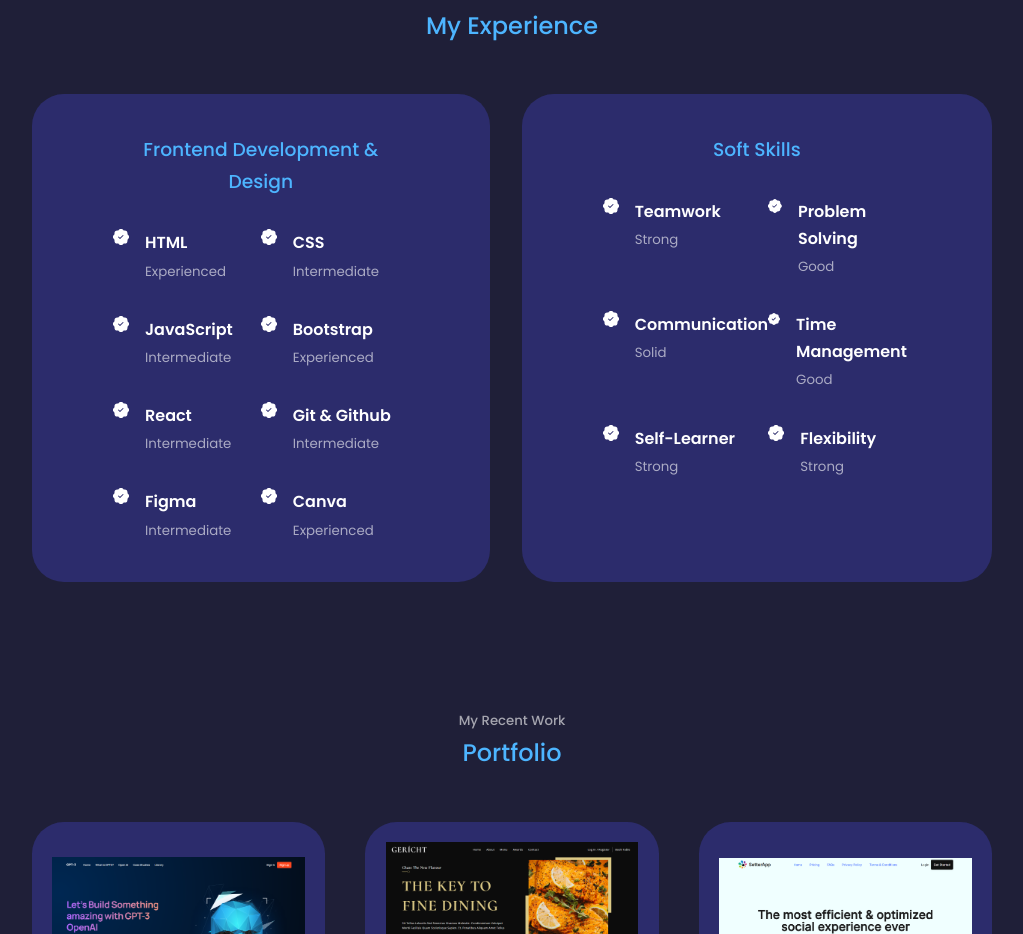
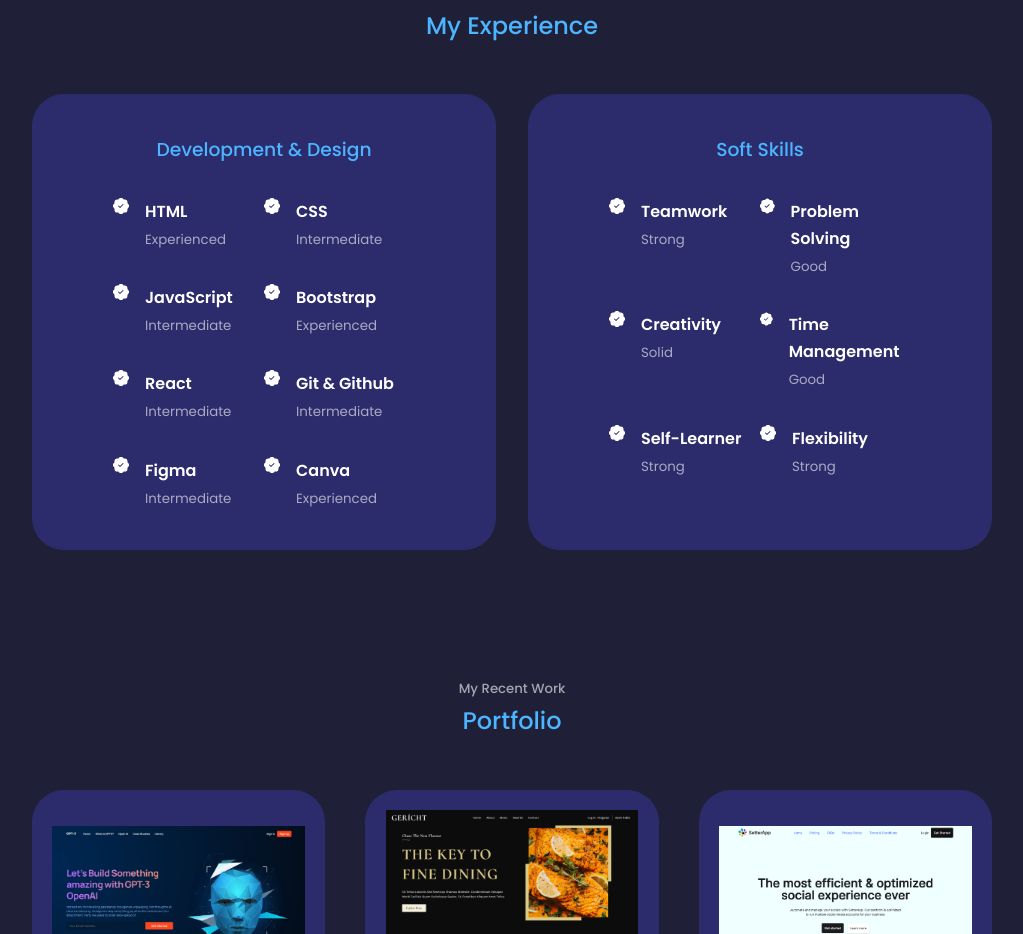
Before and after one commit to udonte/my-react-portfolio, a React (Create React App) app: page / in a window 1280 px wide. Shown: the part 1942-2876 px from the top of the page, without its empty margins (128-1151 px from the left). Built offline with nearby package versions, Linux system fonts and the light colour scheme.

Commit message:
experience: edited skills

```diff
--- a/src/component/experience/Experience.jsx
+++ b/src/component/experience/Experience.jsx
@@ -14,7 +14,7 @@ const Experience = () => {
 
         {/* FRONTEND */}
         <div className="experience__frontend">
-          <h3>Frontend Development & Design</h3>
+          <h3>Development & Design</h3>
           <div className="experience__content">
             <article className="experience__details">
               <BsPatchCheckFill className='experience__details-icon' />
@@ -85,7 +85,7 @@ const Experience = () => {
             </article>
              <article className="experience__details">
               <BsPatchCheckFill className='experience__details-icon' />
-              <div><h4>Communication</h4>
+              <div><h4>Creativity</h4>
               <small className='text-light'>Solid</small>
               </div>
             </article>
```
